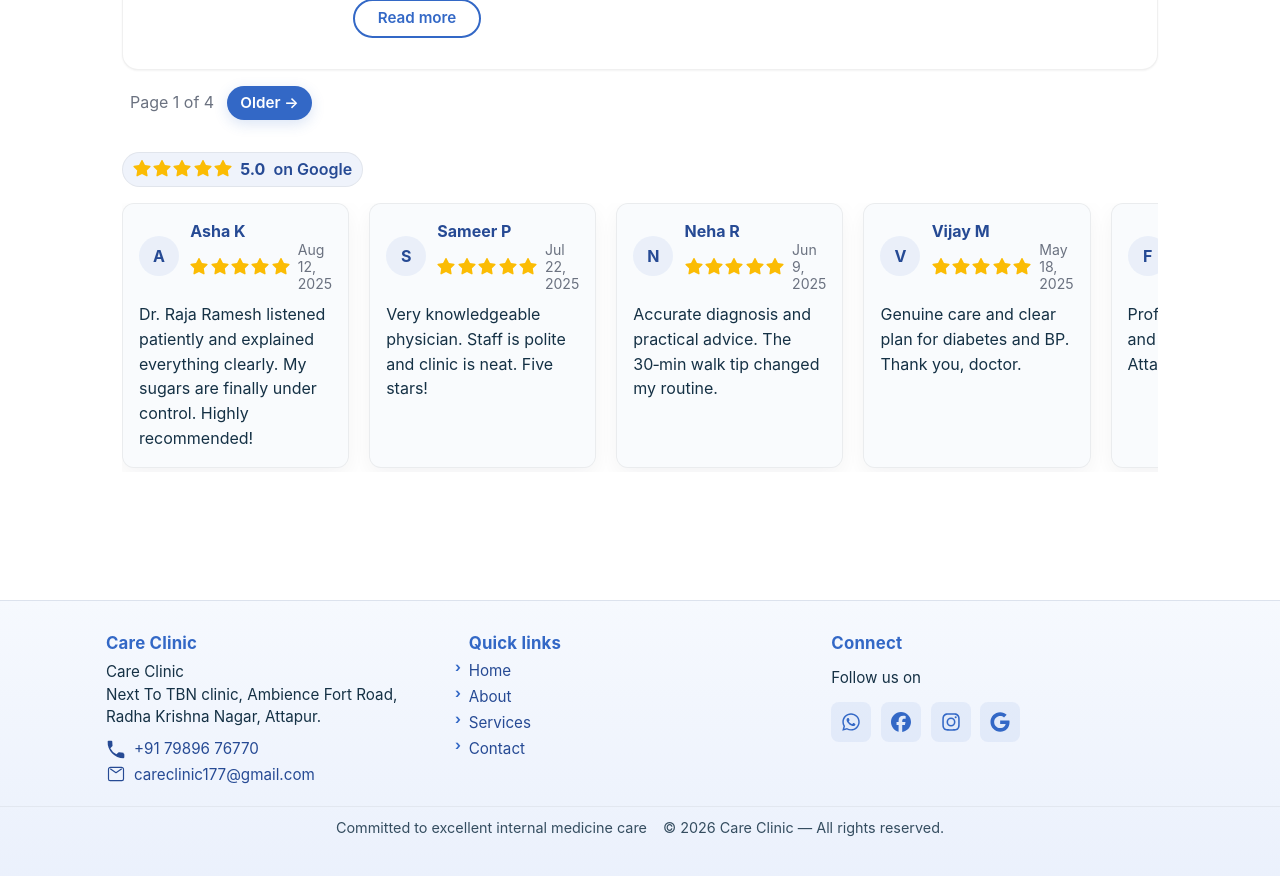
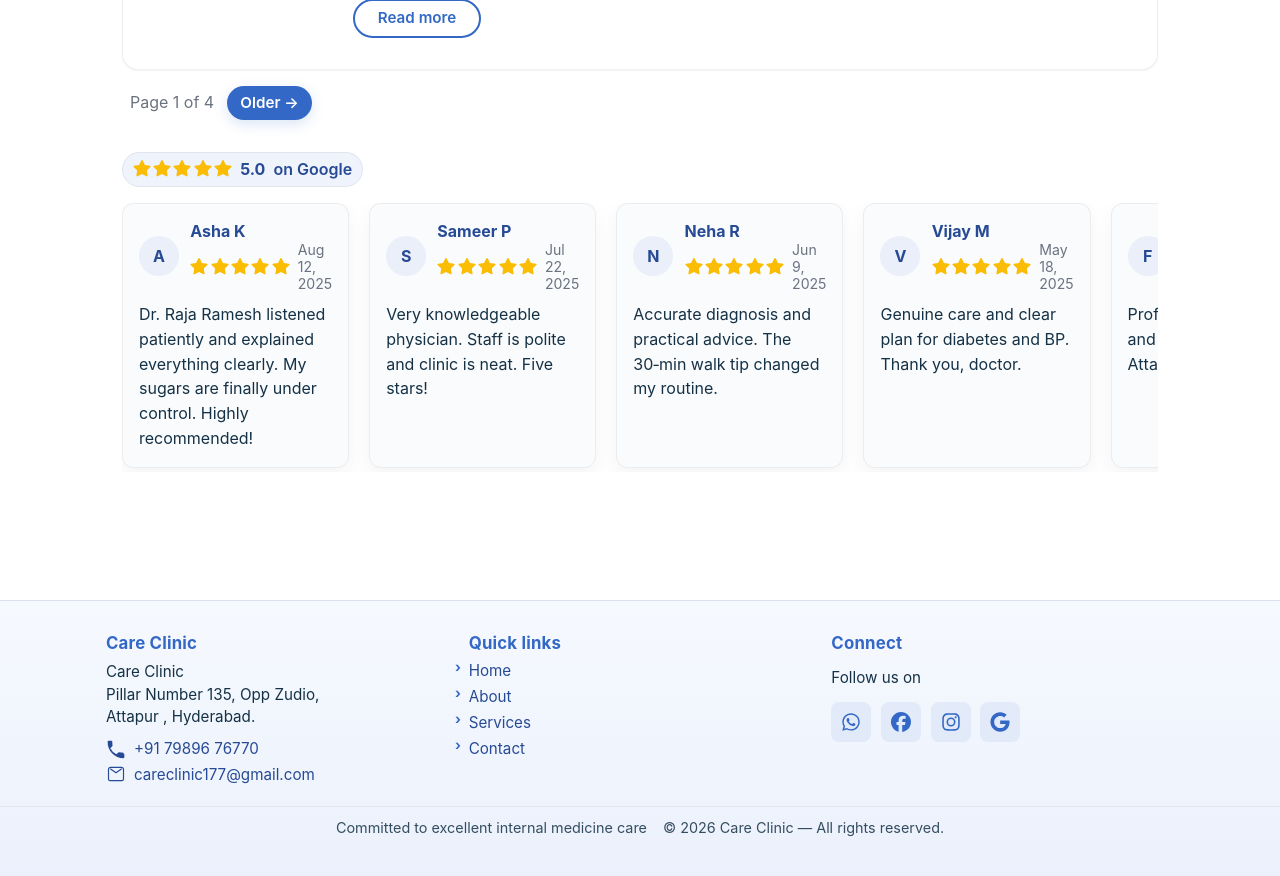
Before and after one commit to drrajarameshd/rr, a Jekyll site: the page built from index.html, in a window 1280 px wide and 900 px high, scrolled down 1593 px. Shown: the top 876 px of the window. Built offline with Jekyll 4.4.1, drawn with Linux system fonts in a browser that asks for light colours; the list of posts is cut into pages by our own code.

Commit message:
Update address details in default layout

```diff
--- a/_layouts/default.html
+++ b/_layouts/default.html
@@ -129,7 +129,7 @@
   "telephone": "+91 79896 76770",
   "address": {
     "@type": "PostalAddress",
-    "streetAddress": "Ambience Fort Rd, Radha Krishna Nagar, Attapur",
+    "streetAddress": "Pillar Number 135, Attapur",
     "addressLocality": "Hyderabad",
     "addressRegion": "Telangana",
     "postalCode": "500048",
@@ -171,8 +171,8 @@
         <h4>Care Clinic</h4>
         <address>
           Care Clinic<br />
-          Next To TBN clinic, Ambience Fort Road,<br />
-          Radha Krishna Nagar, Attapur.
+          Pillar Number 135, Opp Zudio,<br />
+          Attapur , Hyderabad.
         </address>
         <p class="contact-line">
           <svg class="icon" viewBox="0 0 24 24" aria-hidden="true">
```
